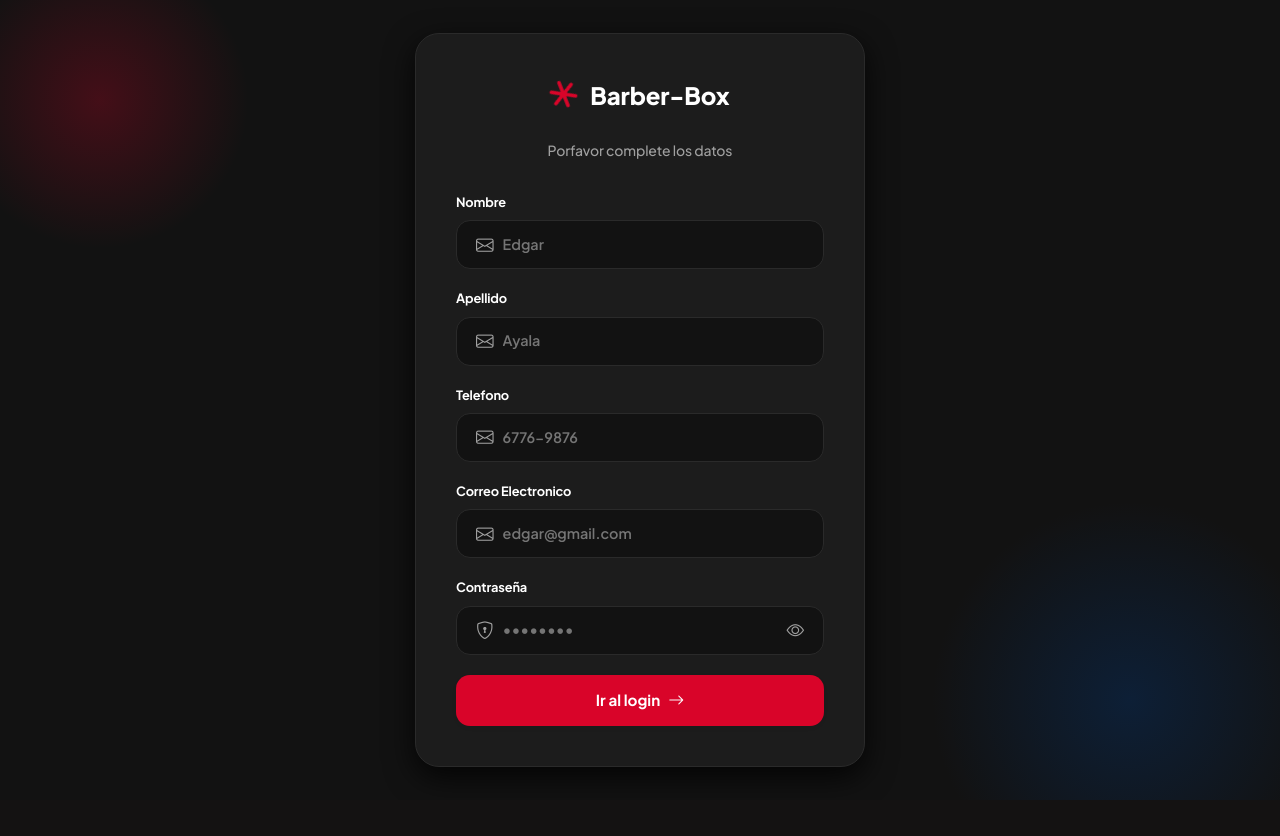
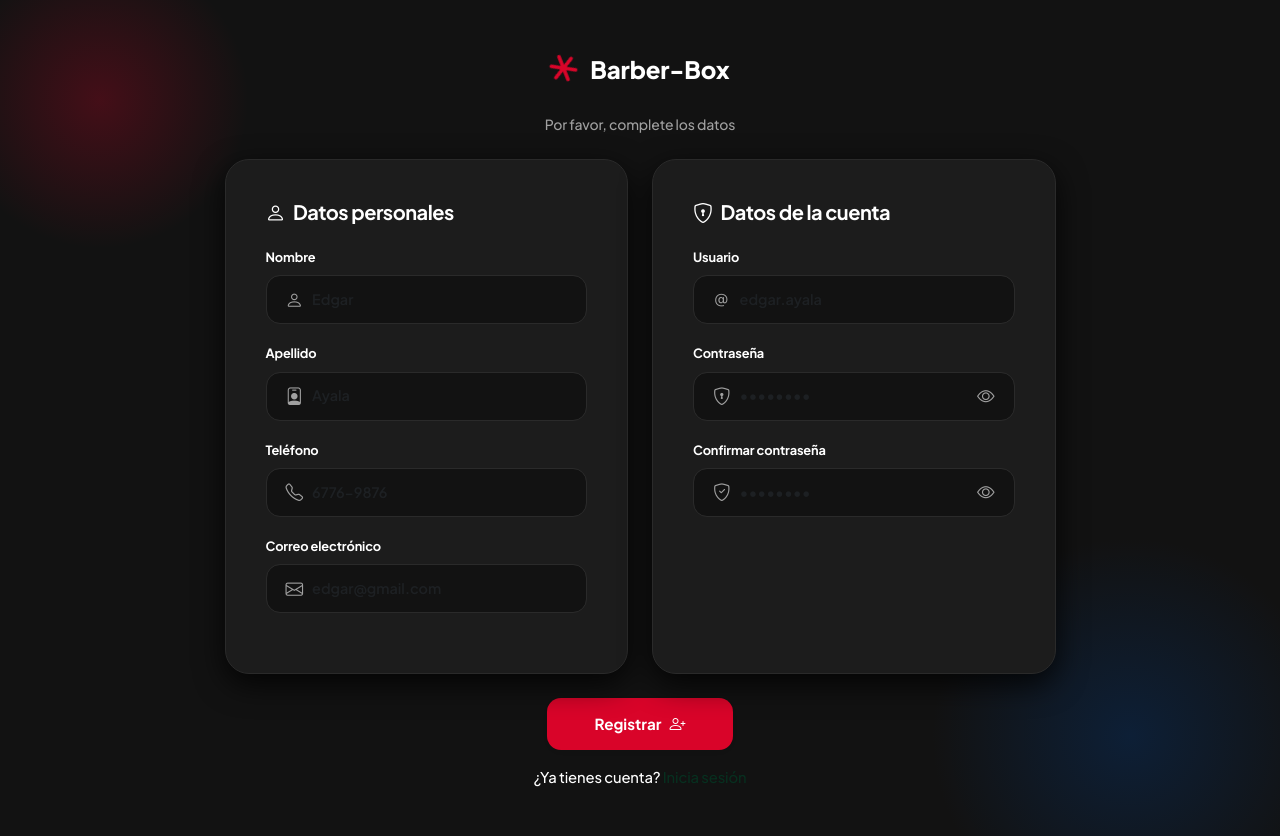
Before and after one commit to edgar-or/Barber-Box, a PHP site: page /form-registrar-cliente.php in a window 1280 px wide. Before the commit the page ends 800 px from the top, so only its background shows below. Run offline with PHP 8.4, Linux system fonts and the light colour scheme; some libraries are stand-ins or nearby versions.

Commit message:
registro de clientes

```diff
--- /dev/null
+++ b/assets/js/JSRegistrarCliente.js
@@ -0,0 +1,284 @@
+function validarCampo(campo) {
+    let vacio = false;
+    if (campo.tagName === "SELECT") {
+        vacio = campo.value === "" || campo.value === "0";
+    } else {
+        vacio = campo.value.trim() === "";
+    }
+
+    const valido = !vacio && campo.checkValidity();
+    campo.classList.toggle("is-invalid", !valido);
+    campo.classList.toggle("is-valid", valido);
+
+    return valido;
+}
+
+const formulario = document.getElementById("formRegistrarEmpleado");
+const btnGuardar = document.getElementById("btnRegistrar");
+const nombre = document.getElementById("nombre");
+const apellido = document.getElementById("apellido");
+const telefono = document.getElementById("telefono");
+const correo = document.getElementById("correo");
+const usuario = document.getElementById("usuario");
+const contrasenia = document.getElementById("contrasenia");
+const contrasenia_confirm = document.getElementById("contrasenia_confirm");
+
+const campos = [nombre, apellido, telefono, correo, usuario, contrasenia, contrasenia_confirm];
+const todosLosCampos = [...campos];
+
+if (formulario) {
+    ////////////////////VALIDACION DE CAMPOS VACIOS
+    campos.forEach(function (campo) {
+        campo.addEventListener("blur", function () {
+            validarCampo(campo);
+        });
+    });
+
+    ////////////////////PASAR TODO A MAYUSCULAS
+    const campos1 = [nombre, apellido];
+    campos1.forEach(function (campo) {
+        campo.addEventListener("input", function () {
+            campo.value = campo.value.toUpperCase();
+            validarCampo(campo);
+        });
+    });
+
+
+    telefono.addEventListener("input", function () {
+        let valor = telefono.value.replace(/\D/g, "");
+        valor = valor.substring(0, 8);
+        if (valor.length > 5) {
+            valor = valor.substring(0, 4) + "-" + valor.substring(4);
+        }
+        telefono.value = valor;
+    });
+
+
+    btnGuardar.addEventListener("click", async function () {
+     const passCoinciden = contrasenia.value === contrasenia_confirm.value && contrasenia.value.trim() !== "";
+
+     if (!passCoinciden) {
+        Swal.fire({
+                icon: "warning",
+                title: "Atención",
+                text: "Contraseña de confirmacion no coincide o está vacía. Por favor, verifique."
+            });
+            return;
+    }
+
+        // Validar todo el formulario
+        const camposValidos = campos.map(validarCampo).every(Boolean) && passCoinciden;
+
+        if (!camposValidos) {
+            Swal.fire({
+                icon: "warning",
+                title: "Atención",
+                text: "Por favor, complete todos los campos obligatorios marcados en rojo."
+            });
+            return;
+        }
+
+        if (btnGuardar.textContent.trim() == "Registrar") {
+            try {
+                const datos = new FormData(formulario);
+                datos.append("opcion", "guardar");
+
+                btnGuardar.disabled = true;
+                btnGuardar.textContent = "Procesando...";
+
+                const respuesta = await fetch("DAO/DAOCliente.php", {
+                    method: "POST",
+                    body: datos
+                });
+
+                if (!respuesta.ok) {
+                    throw new Error("Error HTTP: " + respuesta.status);
+                }
+
+                const resultado = await respuesta.json();
+
+                if (resultado.estado) {
+                    Swal.fire({
+                        position: "top-end",
+                        icon: "success",
+                        title: "Barber-Box",
+                        text: resultado.mensaje,
+                        showConfirmButton: false,
+                        timer: 1500
+                    });
+                    limpiarCampos();
+                } else {
+                    Swal.fire({
+                        position: "top-end",
+                        icon: "error",
+                        title: "Barber-Box",
+                        text: resultado.mensaje,
+                        showConfirmButton: false,
+                        timer: 1500
+                    });
+                }
+            } catch (error) {
+                console.error(error);
+                Swal.fire({
+                    icon: "error",
+                    title: "Barber-Box",
+                    text: "Error al conectar con el servidor."
+                });
+            } finally {
+                btnGuardar.disabled = false;
+                btnGuardar.textContent = "Guardar";
+            }
+        }
+
+        if (btnGuardar.textContent.trim() == "Modificar") {
+            try {
+                const datos = new FormData(formulario);
+                datos.append("opcion", "modificar");
+                datos.append("idempleado", btnGuardar.dataset.id);
+
+                btnGuardar.disabled = true;
+                btnGuardar.textContent = "Procesando...";
+
+                const respuesta = await fetch("DAO/DAOEmpleado.php", {
+                    method: "POST",
+                    body: datos
+                });
+
+                if (!respuesta.ok) {
+                    throw new Error("Error HTTP: " + respuesta.status);
+                }
+
+                const resultado = await respuesta.json();
+                if (resultado.estado) {
+                    Swal.fire({
+                        position: "top-end",
+                        icon: "success",
+                        title: "Poseidón",
+                        text: resultado.mensaje,
+                        showConfirmButton: false,
+                        timer: 1500
+                    }).then(() => {
+                        window.location.href = "empleado.php";
+                    });
+                } else {
+                    Swal.fire({
+                        position: "top-end",
+                        icon: "error",
+                        title: "Poseidón",
+                        text: resultado.mensaje,
+                        showConfirmButton: false,
+                        timer: 1500
+                    });
+                }
+            } catch (error) {
+                console.error(error);
+                Swal.fire({
+                    icon: "error",
+                    title: "Poseidón",
+                    text: "No se pudieron modificar los datos."
+                });
+            } finally {
+                btnGuardar.disabled = false;
+                btnGuardar.textContent = "Modificar";
+            }
+        }
+    });
+}
+
+///////////////////LIMPIAR TODOS LOS CAMPOS///////////
+function limpiarCampos() {
+    todosLosCampos.forEach(function (campo) {
+        campo.value = "";
+        campo.classList.remove("is-invalid");
+        campo.classList.remove("is-valid");
+    });
+}
+
+//////////PROCESA AL TERMINAR DE CARGAR LA PAGINA
+document.addEventListener("DOMContentLoaded", async () => {
+    //ALINEAR EL SELECT DEL CARGO
+    try {
+        const datos = new FormData();
+        datos.append("opcion", "consultar");
+
+        const respuesta = await fetch("DAOCargo.php", { method: "POST", body: datos });
+        const resultado = await respuesta.json();
+        const selectCargo = document.getElementById("cargo");
+
+        selectCargo.innerHTML = '<option value="0">[SELECCIONE UN CARGO]</option>';
+        resultado.forEach(cargoItem => {
+            const opcion = document.createElement("option");
+            opcion.value = cargoItem.idcargo;
+            opcion.textContent = cargoItem.nombre;
+            selectCargo.appendChild(opcion);
+        });
+    } catch (error) {
+        console.error("Error al cargar cargos:", error);
+    }
+
+    //ALINEAR EL SELECT DEL CANTON
+    try {
+        const datos = new FormData();
+        datos.append("opcion", "consultar");
+
+        const respuesta = await fetch("DAOCanton.php", { method: "POST", body: datos });
+        const resultado = await respuesta.json();
+        const selectCanton = document.getElementById("canton");
+
+        selectCanton.innerHTML = '<option value="0">[SELECCIONE UN CANTON]</option>';
+        resultado.forEach(cantonItem => {
+            const opcion = document.createElement("option");
+            opcion.value = cantonItem.idcanton;
+            opcion.textContent = cantonItem.nombre;
+            selectCanton.appendChild(opcion);
+        });
+    } catch (error) {
+        console.error("Error al cargar cantones:", error);
+    }
+
+    // Obtener el ID de la URL (Modo Edición)
+    const parametros = new URLSearchParams(window.location.search);
+    const idempleado = parametros.get("id");
+
+    if (idempleado) {
+        try {
+            const datos = new FormData();
+            datos.append("opcion", "consultarIndividual");
+            datos.append("idempleado", idempleado);
+
+            Swal.fire({
+                title: "Consultando...",
+                text: "Espere",
+                allowOutsideClick: false,
+                allowEscapeKey: false,
+                didOpen: () => Swal.showLoading()
+            });
+
+            const respuesta = await fetch("DAOEmpleado.php", { method: "POST", body: datos });
+            const resultado = await respuesta.json();
+            Swal.close();
+
+            if (resultado.estado) {
+                dui.value = resultado.datos.dui;
+                nombre.value = resultado.datos.nombre;
+                apellido.value = resultado.datos.apellido;
+                telefono.value = resultado.datos.telefono;
+                isss.value = resultado.datos.isss || "";
+                afp.value = resultado.datos.afp || "";
+                nup.value = resultado.datos.nup || "";
+                renta.value = resultado.datos.renta || "0";
+                sueldo.value = resultado.datos.sueldo || "";
+                cargo.value = resultado.datos.cargo || "0";
+                canton.value = resultado.datos.canton || "0";
+                estado.value = resultado.datos.estado || "0";
+                fechaIngreso.value = resultado.datos.fecha_ingreso || "";
+
+                btnGuardar.textContent = "Modificar";
+                btnGuardar.dataset.id = resultado.datos.idempleado;
+            }
+        } catch (error) {
+            Swal.close();
+            console.error(error);
+        }
+    }
+});
--- a/form-registrar-cliente.php
+++ b/form-registrar-cliente.php
@@ -3,7 +3,7 @@
 ?>
 
 <!DOCTYPE html>
-<html lang="en">
+<html lang="es">
 <head>
     <meta charset="UTF-8">
     <meta name="viewport" content="width=device-width, initial-scale=1.0">
@@ -25,93 +25,147 @@
 </head>
 <body>
 
-    <!-- ==========================================
-         START: Authentication Container & Login Card
-         ========================================== -->
     <div class="login-wrapper">
+
         <!-- Glowing background shapes for modern visual appearance -->
         <div class="login-bg-shape login-bg-shape-1"></div>
         <div class="login-bg-shape login-bg-shape-2"></div>
 
-        <!-- Main centered login card -->
-        <div class="login-card">
+        <!-- Contenedor Bootstrap: centra y limita el ancho. position-relative lo deja sobre las formas de fondo -->
+        <div class="container w-100 position-relative py-4">
+            <div class="row justify-content-center">
+                <div class="col-12 col-lg-10 col-xl-9">
 
                     <!-- Brand Identity -->
+                    <div class="text-center mb-3">
                         <a href="index.php" class="login-brand text-decoration-none">
                             <i class="bi bi-asterisk"></i>
                             <span>Barber-Box</span>
                         </a>
+                    </div>
 
-            <p class="login-subtitle">Porfavor complete los datos</p>
+                    <p class="login-subtitle text-center mb-4">Por favor, complete los datos</p>
 
-            <!-- Login Form -->
-            <form action="index.html" method="GET" id="loginForm" class="needs-validation" novalidate>
+                    <!-- UN solo formulario que envuelve ambos paneles -->
+                    <form action="" method="POST" id="formRegistrarEmpleado" name="formRegistrarEmpleado">
 
+                        <div class="row g-4">
+
+                            <!-- ===== Panel izquierdo: datos personales ===== -->
+                            <div class="col-12 col-md-6">
+                                <div class="login-card w-100 mw-100 m-0 h-100">
+
+                                    <h2 class="h5 mb-4 text-white"><i class="bi bi-person me-2"></i>Datos personales</h2>
 
                                     <div class="login-form-group">
-                    <label for="email" class="login-form-label">Nombre</label>
+                                        <label for="nombre" class="login-form-label">Nombre</label>
                                         <div class="login-input-group">
-                        <i class="bi bi-envelope input-icon"></i>
-                        <input type="text" id="email" class="login-input" placeholder="Edgar" required>
+                                            <i class="bi bi-person input-icon"></i>
+                                            <input type="text" id="nombre" name="nombre" class="login-input form-control"
+                                                   placeholder="Edgar" maxlength="60" autocomplete="given-name" required>
                                         </div>
                                     </div>
 
                                     <div class="login-form-group">
-                    <label for="email" class="login-form-label">Apellido</label>
+                                        <label for="apellido" class="login-form-label">Apellido</label>
                                         <div class="login-input-group">
-                        <i class="bi bi-envelope input-icon"></i>
-                        <input type="text" id="email" class="login-input" placeholder="Ayala" required>
+                                            <i class="bi bi-person-badge input-icon"></i>
+                                            <input type="text" id="apellido" name="apellido" class="login-input form-control"
+                                                   placeholder="Ayala" maxlength="60" autocomplete="family-name" required>
                                         </div>
                                     </div>
 
                                     <div class="login-form-group">
-                    <label for="email" class="login-form-label">Telefono</label>
+                                        <label for="telefono" class="login-form-label">Teléfono</label>
                                         <div class="login-input-group">
-                        <i class="bi bi-envelope input-icon"></i>
-                        <input type="text" id="email" class="login-input" placeholder="6776-9876" required>
+                                            <i class="bi bi-telephone input-icon"></i>
+                                            <input type="tel" id="telefono" name="telefono" class="login-input form-control"
+                                                   placeholder="6776-9876" maxlength="9"
+                                                   title="Ingresa 8 dígitos, por ejemplo 6776-9876" required>
                                         </div>
                                     </div>
 
-                <!-- Email Input Group -->
                                     <div class="login-form-group">
-                    <label for="email" class="login-form-label">Correo Electronico</label>
+                                        <label for="correo" class="login-form-label">Correo electrónico</label>
                                         <div class="login-input-group">
                                             <i class="bi bi-envelope input-icon"></i>
-                        <input type="email" id="email" class="login-input" placeholder="edgar@gmail.com" required>
+                                            <input type="email" id="correo" name="correo" class="login-input form-control"
+                                                   placeholder="edgar@gmail.com" maxlength="120" autocomplete="email" required>
                                         </div>
                                     </div>
 
-                <!-- Password Input Group -->
+                                </div>
+                            </div>
+
+                            <!-- ===== Panel derecho: usuario y contraseña ===== -->
+                            <div class="col-12 col-md-6">
+                                <div class="login-card w-100 mw-100 m-0 h-100">
+
+                                    <h2 class="h5 mb-4 text-white"><i class="bi bi-shield-lock me-2"></i>Datos de la cuenta</h2>
+
                                     <div class="login-form-group">
-                    <label for="password" class="login-form-label">Contraseña</label>
+                                        <label for="usuario" class="login-form-label">Usuario</label>
+                                        <div class="login-input-group">
+                                            <i class="bi bi-at input-icon"></i>
+                                            <input type="text" id="usuario" name="usuario" class="login-input form-control"
+                                                   placeholder="edgar.ayala" autocomplete="username"
+                                                   pattern="[A-Za-z0-9_.]{4,30}" minlength="4" maxlength="30"
+                                                   title="De 4 a 30 caracteres: letras, números, punto o guion bajo" required>
+                                        </div>
+                                    </div>
+
+                                    <div class="login-form-group">
+                                        <label for="contrasenia" class="login-form-label">Contraseña</label>
                                         <div class="login-input-group">
                                             <i class="bi bi-shield-lock input-icon"></i>
-                        <input type="password" id="password" class="login-input login-input-password" placeholder="••••••••" required>
-                        <button type="button" class="password-toggle-btn" id="toggle-password" aria-label="Show password">
+                                            <input type="password" id="contrasenia" name="contrasenia"
+                                                   class="login-input login-input-password form-control"
+                                                   placeholder="••••••••"  autocomplete="new-password" required>
+                                            <button type="button" class="password-toggle-btn" id="toggle-password"
+                                                    aria-label="Mostrar contraseña">
                                                 <i class="bi bi-eye"></i>
                                             </button>
                                         </div>
                                     </div>
 
-                <!-- Options (Remember me & Forgot Password) -->
+                                    <div class="login-form-group">
+                                        <label for="contrasenia_confirm" class="login-form-label">Confirmar contraseña</label>
+                                        <div class="login-input-group">
+                                            <i class="bi bi-shield-check input-icon"></i>
+                                            <input type="password" id="contrasenia_confirm" name="contrasenia_confirm"
+                                                   class="login-input login-input-password form-control"
+                                                   placeholder="••••••••" autocomplete="new-password" required>
+                                            <button type="button" class="password-toggle-btn" id="toggle-password-confirm"
+                                                    aria-label="Mostrar contraseña">
+                                                <i class="bi bi-eye"></i>
+                                            </button>
+                                        </div>
+                                    </div>
 
+                                </div>
+                            </div>
 
-                <!-- Submit Button -->
-                <button type="submit" class="btn-login" id="btn-submit" onclick="location.href='page-login.php';">
-                    <span>Ir al login</span>
-                    <i class="bi bi-arrow-right"></i>
-                </button>
+                        </div>
+
+                        <!-- Botón centrado debajo de los dos paneles -->
+                        <div class="d-flex flex-column align-items-center gap-3 mt-4">
+                           <button type="button" class="btn-login w-auto px-5" id="btnRegistrar" name="btnRegistrar">Registrar
+                            <i class="bi bi-person-plus"></i></button>
+                            <p class="mb-0">¿Ya tienes cuenta? <a href="page-login.php">Inicia sesión</a></p>
+                        </div>
 
                     </form>
 
-
+                </div>
+            </div>
+        </div>
 
     </div>
-    </div>
-    <!-- END: Authentication Container -->
 
     <!-- Local Bootstrap bundle -->
     <script src="assets/libs/bootstrap/js/bootstrap.bundle.min.js"></script>
+    <script src="https://cdn.jsdelivr.net/npm/sweetalert2@11"></script>
+    <script src="assets/js/JSRegistrarCliente.js"></script>
 
     <!-- Custom Authentication interactions script -->
     <script src="assets/js/auth.js"></script>
```
Also changed, not shown: DAO/DAOCliente.php (added, +243 -0 lines), config/conexion.php (added, +13 -0 lines). Lines whose indentation alone changed are shown as unchanged.
